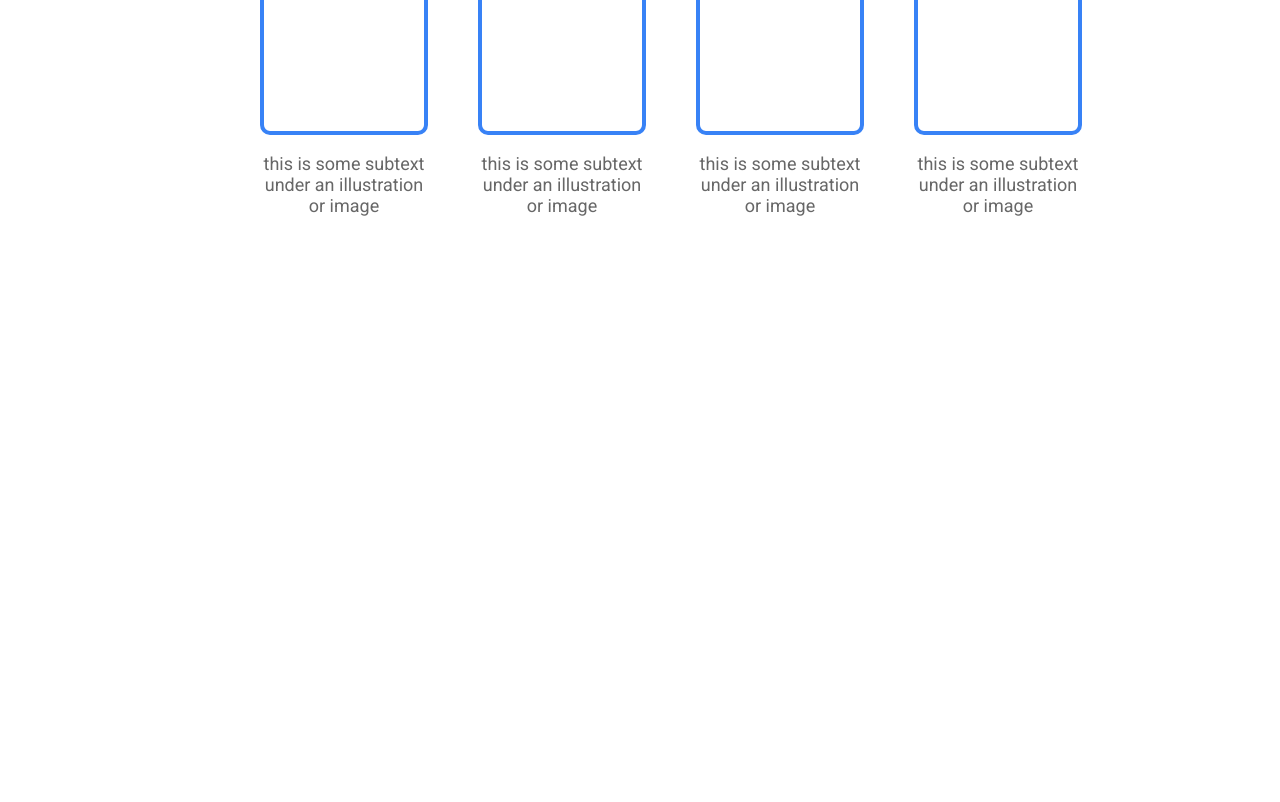
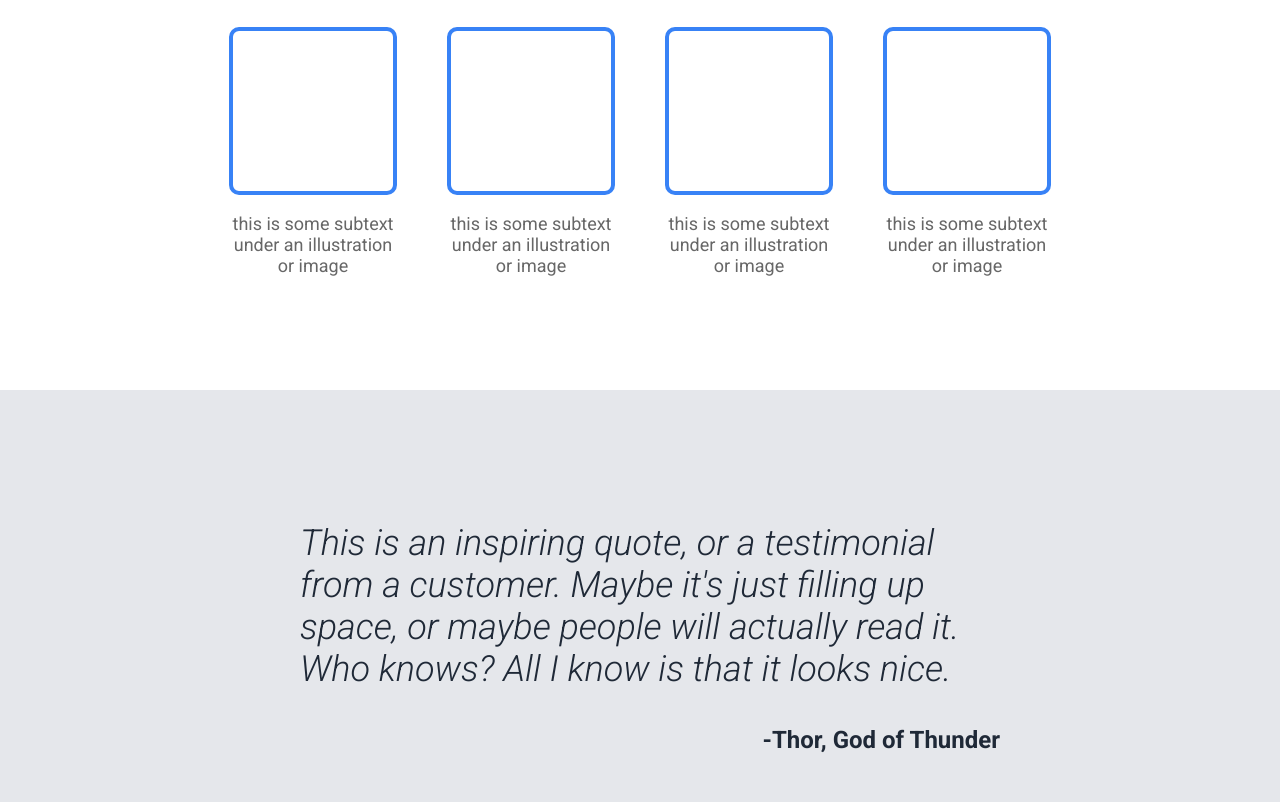
Before and after one commit to Solomon98/Landing-Page, a plain HTML site: page index.html in a window 1280 px wide. Shown: the part 670-1472 px from the top of the page. Before the commit the page ends 904 px from the top, so only its background shows below. Drawn offline with Linux system fonts and the light colour scheme.

Commit message:
complete quote section

```diff
--- a/index.html
+++ b/index.html
@@ -53,5 +53,8 @@
     </div>
   </div>
   </div>
+  <div class="some-quote">
+    <p>This is an inspiring quote, or a testimonial from a customer. Maybe it's just filling up space, or maybe people will actually read it. Who knows? All I know is that it looks nice.</p>
+    <div class="author">-Thor, God of Thunder</div>
   </div>
 </body>
--- a/style.css
+++ b/style.css
@@ -1,4 +1,4 @@
-@import url('https://fonts.googleapis.com/css2?family=Roboto&display=swap');
+@import url('https://fonts.googleapis.com/css2?family=Roboto:ital,wght@0,100;0,300;0,400;0,500;0,700;0,900;1,100;1,300;1,400;1,500;1,700;1,900&display=swap');
 
 body {
     font-family: 'Roboto', sans-serif;
@@ -23,7 +23,7 @@ nav {
 
 .header-logo {
     font-size: 24px;
-    font-weight: 700;
+    font-weight: 900;
     color: #f9faf8;
 }
 
@@ -85,6 +85,8 @@ a {
 }
 
 h2 {
+    padding-top: 30px;
+    padding-bottom: 30px;
     text-align: center;
     font-size: 36px;
     font-weight: 900;
@@ -93,8 +95,6 @@ h2 {
 
 .info {
     display: flex;
-    justify-content: space-between;
-    width: 10em;
     gap: 50px;
 }
 
@@ -106,8 +106,12 @@ h2 {
 }
 
 #information {
+    display: flex;
+    flex-direction: column;
+    align-items: center;
     padding-left: 260px;
     padding-right: 260px;
+    padding-bottom: 6em;
 }
 
 .subtext {
@@ -115,3 +119,28 @@ h2 {
     color:rgba(103, 103, 103);
     text-align: center;
 }
+
+.some-quote {
+    display: flex;
+    align-items: center;
+    justify-content: center;
+    flex-direction: column;
+    background-color: #e5e7eb;
+    padding-left: 300px;
+    padding-right: 280px;
+    padding-top: 6em;
+    padding-bottom: 6em;
+    color: #1f2937;
+}
+
+.some-quote>p {
+    font-style: italic;
+    font-size: 36px;
+    font-weight: 300;
+}
+
+.author {
+    align-self: flex-end;
+    font-size: 24px;
+    font-weight: 700;
+}
```
